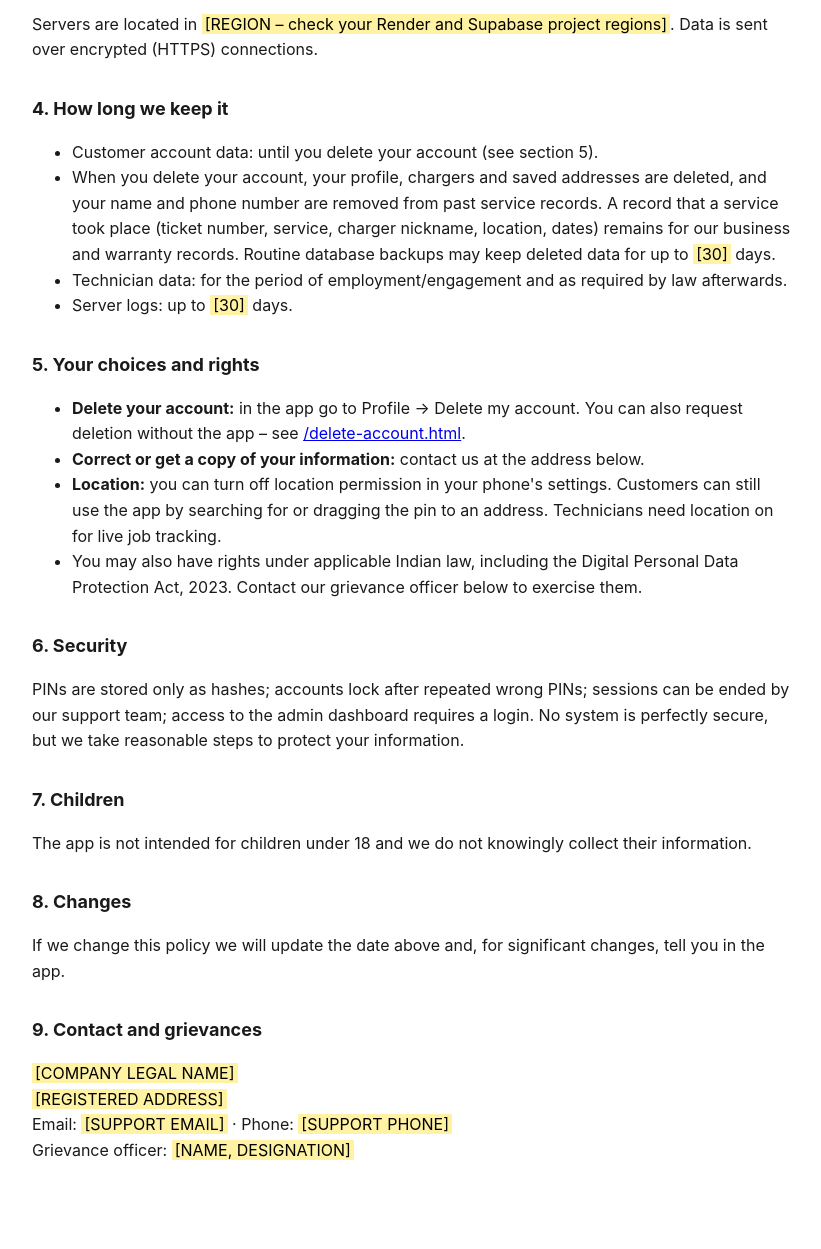
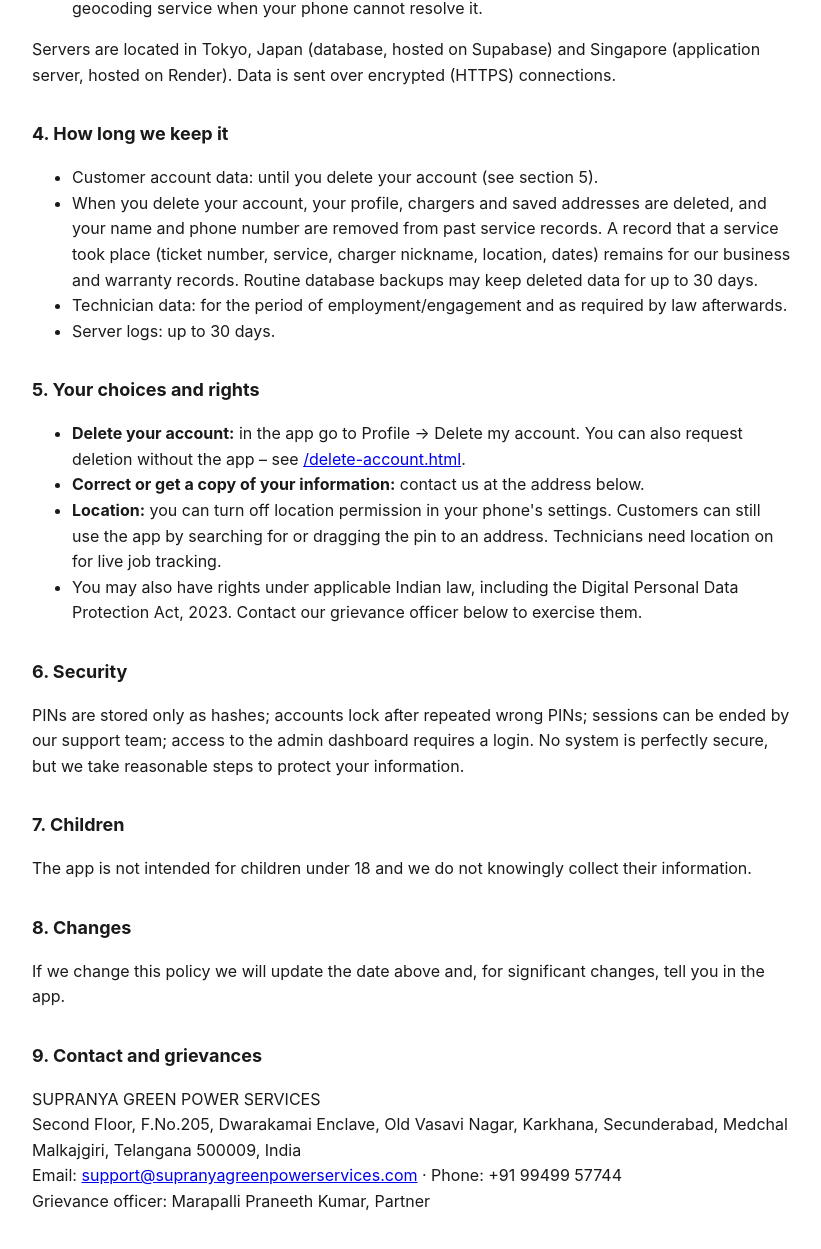
Before and after one commit to humerajahan12/supranya-admin, a website: page public/privacy.html in a window 1280 px wide. Shown: the part 1451-2700 px from the top of the page, without its empty margins (228-1049 px from the left). Drawn offline with Linux system fonts and the light colour scheme.

Commit message:
Fill company details in privacy and delete-account pages

```diff
--- a/public/privacy.html
+++ b/public/privacy.html
@@ -15,7 +15,7 @@
 <h1>Privacy Policy</h1>
 <p class="muted">App: Supranya (Android) · Last updated: 11 October 2026</p>
 
-<p>This policy explains what personal information the Supranya app collects, why, who sees it, and what choices you have. The app is operated by <mark>[COMPANY LEGAL NAME]</mark> ("Supranya Green Power Services", "we", "us"), <mark>[REGISTERED ADDRESS]</mark>. It is used by customers who book EV-charger services and by our own field technicians.</p>
+<p>This policy explains what personal information the Supranya app collects, why, who sees it, and what choices you have. The app is operated by SUPRANYA GREEN POWER SERVICES ("Supranya Green Power Services", "we", "us"), Second Floor, F.No.205, Dwarakamai Enclave, Old Vasavi Nagar, Karkhana, Secunderabad, Medchal Malkajgiri, Telangana 500009, India. It is used by customers who book EV-charger services and by our own field technicians.</p>
 
 <h2>1. Information we collect</h2>
 <table>
@@ -46,14 +46,14 @@
 <li>Google – map display (Google Maps) and, on your phone, Android's built-in address lookup.</li>
 <li>OpenStreetMap-based services – we send route start/end coordinates (without your name or phone number) to a routing service to draw the road route, and address-search text to a geocoding service when your phone cannot resolve it.</li>
 </ul>
-<p>Servers are located in <mark>[REGION – check your Render and Supabase project regions]</mark>. Data is sent over encrypted (HTTPS) connections.</p>
+<p>Servers are located in Tokyo, Japan (database, hosted on Supabase) and Singapore (application server, hosted on Render). Data is sent over encrypted (HTTPS) connections.</p>
 
 <h2>4. How long we keep it</h2>
 <ul>
 <li>Customer account data: until you delete your account (see section 5).</li>
-<li>When you delete your account, your profile, chargers and saved addresses are deleted, and your name and phone number are removed from past service records. A record that a service took place (ticket number, service, charger nickname, location, dates) remains for our business and warranty records. Routine database backups may keep deleted data for up to <mark>[30]</mark> days.</li>
+<li>When you delete your account, your profile, chargers and saved addresses are deleted, and your name and phone number are removed from past service records. A record that a service took place (ticket number, service, charger nickname, location, dates) remains for our business and warranty records. Routine database backups may keep deleted data for up to 30 days.</li>
 <li>Technician data: for the period of employment/engagement and as required by law afterwards.</li>
-<li>Server logs: up to <mark>[30]</mark> days.</li>
+<li>Server logs: up to 30 days.</li>
 </ul>
 
 <h2>5. Your choices and rights</h2>
@@ -74,9 +74,9 @@
 <p>If we change this policy we will update the date above and, for significant changes, tell you in the app.</p>
 
 <h2>9. Contact and grievances</h2>
-<p><mark>[COMPANY LEGAL NAME]</mark><br>
-<mark>[REGISTERED ADDRESS]</mark><br>
-Email: <mark>[SUPPORT EMAIL]</mark> · Phone: <mark>[SUPPORT PHONE]</mark><br>
-Grievance officer: <mark>[NAME, DESIGNATION]</mark></p>
+<p>SUPRANYA GREEN POWER SERVICES<br>
+Second Floor, F.No.205, Dwarakamai Enclave, Old Vasavi Nagar, Karkhana, Secunderabad, Medchal Malkajgiri, Telangana 500009, India<br>
+Email: <a href="mailto:support@supranyagreenpowerservices.com">support@supranyagreenpowerservices.com</a> · Phone: +91 99499 57744<br>
+Grievance officer: Marapalli Praneeth Kumar, Partner</p>
 </body>
 </html>
```
Also changed, not shown: public/delete-account.html (+4 -4 lines).
